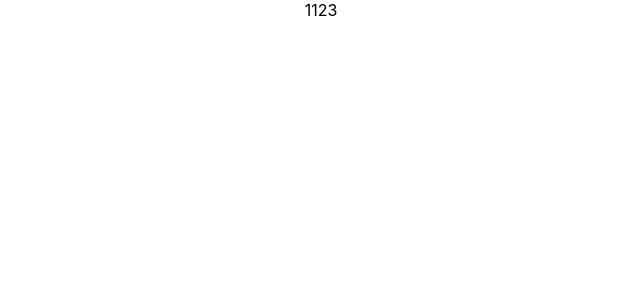
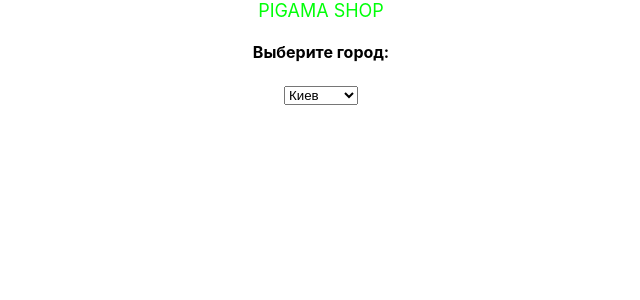
Before and after one commit to themaximus/Shop, a React (Create React App) app: page / in a window 1280 px wide. Shown: the top 300 px of the page, without its empty margins (319-959 px from the left). Built offline with nearby package versions, Linux system fonts and the light colour scheme.

Commit message:
feat: add props

```diff
--- a/src/button/selectCity.css
+++ /dev/null
@@ -1,3 +0,0 @@
-#wqe {
-    color: black;
-}
--- a/src/button/selectCity.jsx
+++ b/src/button/selectCity.jsx
@@ -1,11 +1,19 @@
-import './selectCity.css';
+import v from './selectCity.module.css';
 import React from 'react';
 
 
-function Landing() {
+
+function Landing(props) {
+
+
     return (
-      <div>
-        1123
+      <div >
+        <div className={v.dw} >PIGAMA SHOP</div>
+        <h4 className='dw'>Выберите город:</h4>
+        <select className='dw'>
+      {props.state.map (state => { return <option key={state.id}> {state.name} {state.shop}</option>
+  } )}
+  </select>
       </div>
     );
   }
--- /dev/null
+++ b/src/button/selectCity.module.css
@@ -0,0 +1,6 @@
+
+.dw {
+    font-size: large;
+    color: rgb(0, 255, 8);
+
+}
--- a/src/redux/shoplist.js
+++ b/src/redux/shoplist.js
@@ -2,8 +2,9 @@ import React from 'react'
 
 let state = [
 
-      {  name: 'Kyev', shop: 'Abobas' },
-      {  name: 'Kiev', shop: 'Abybas' }
+      {  name: 'Киев', shop: '', id: '1' },
+      {  name: 'Днепр', shop: '', id: '2'},
+      {  name: 'Харьков', shop: '', id: '3'}
 
 
 ]
```
